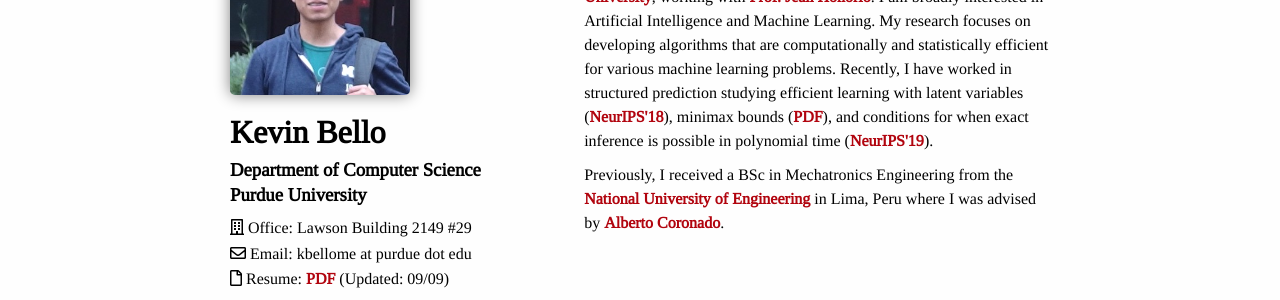
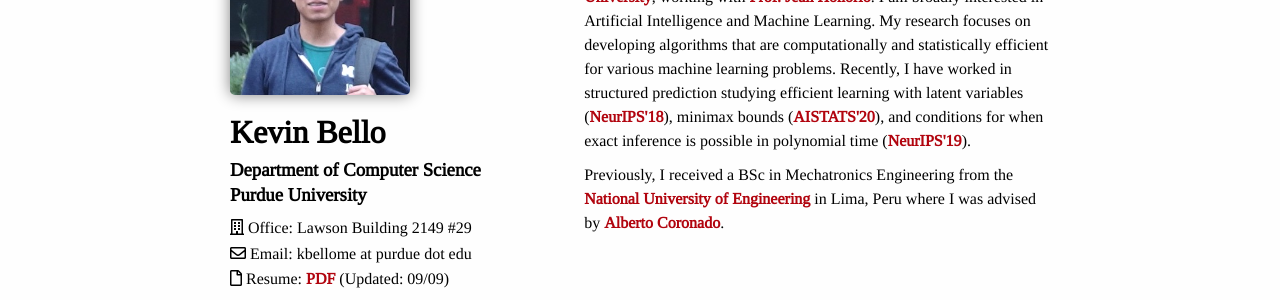
Before and after one commit to kevinsbello/kevinsbello.github.io, a Jekyll site: the page built from index.html, in a window 1280 px wide. Shown: the part 163-463 px from the top of the page. Built offline with Jekyll 4.4.1, drawn with Linux system fonts in a browser that asks for light colours; nearby versions of some CDN libraries; library files that are not in the unit come from our copies.

Commit message:
update index

```diff
--- a/index.html
+++ b/index.html
@@ -35,7 +35,7 @@
                         efficient for various machine learning problems.
                         Recently, I have worked in structured prediction studying efficient learning with
                         latent variables (<a target="_blank" href="http://papers.neurips.cc/paper/7577-learning-latent-variable-structured-prediction-models-with-gaussian-perturbations.pdf">NeurIPS'18</a>),
-                        minimax bounds (<a target="_blank" href="https://arxiv.org/pdf/1906.00449.pdf">PDF</a>),
+                        minimax bounds (<a target="_blank" href="https://arxiv.org/pdf/1906.00449.pdf">AISTATS'20</a>),
                         and conditions for when exact inference is possible in polynomial time
                         (<a target="_blank" href="https://arxiv.org/pdf/1906.00451.pdf">NeurIPS'19</a>).
                     </p>
```
